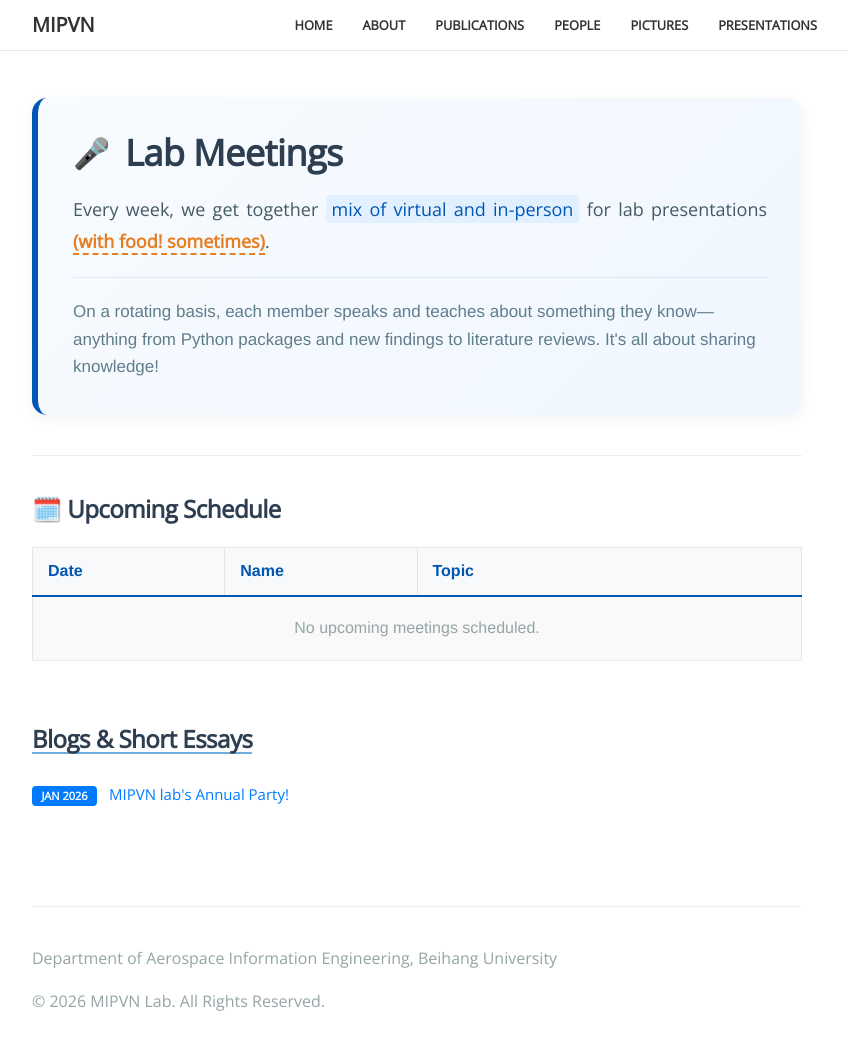
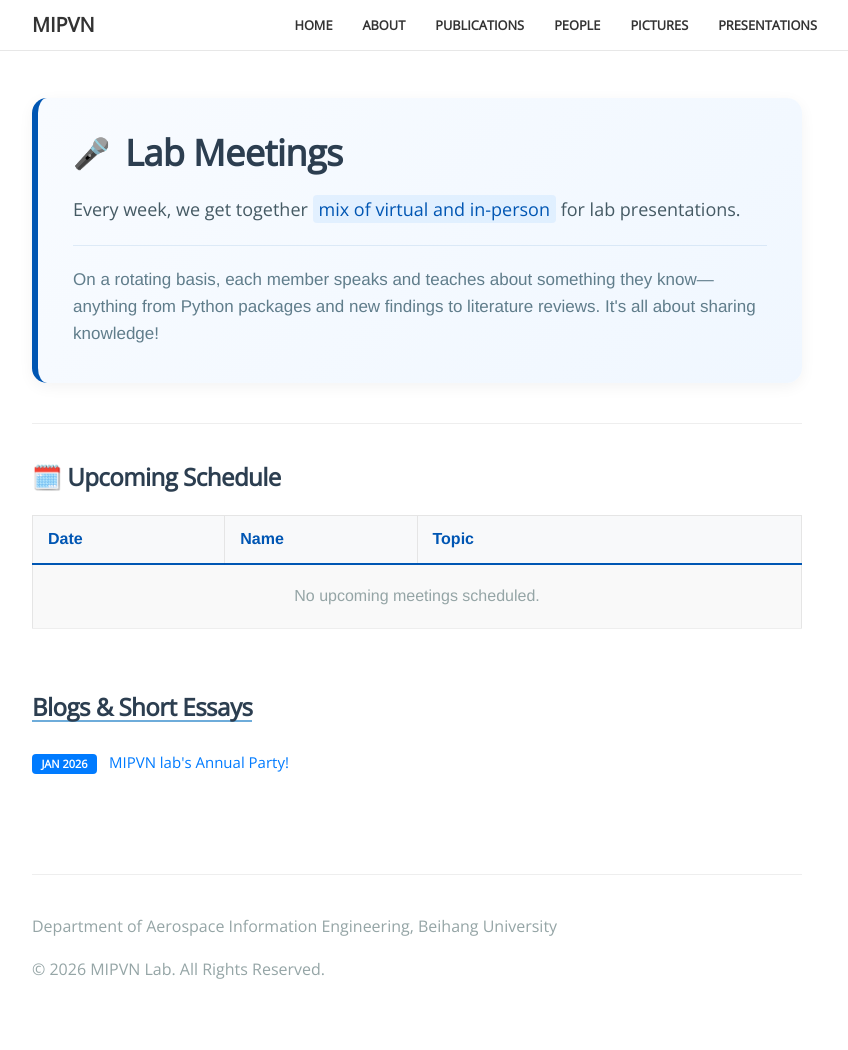
Before and after one commit to MIPVN/MIPVN.github.io, a Jekyll site: the page built from presentations.md, in a window 1280 px wide and 1073 px high. Shown: the top 1050 px of the window, without its empty margins (223-1071 px from the left). Built offline with Jekyll 4.4.1, drawn with Linux system fonts in a browser that asks for light colours; nearby versions of some CDN libraries; comment, search, counter and statistics services are not loaded.

```diff
--- a/presentations.md
+++ b/presentations.md
@@ -78,8 +78,7 @@
         <p style="font-size: 18px; line-height: 1.8; color: #455a64; text-align: justify; margin: 0;">
             Every week, we get together
             <span style="background: rgba(0,123,255,0.08); padding: 2px 6px; border-radius: 4px; color: #0056b3; font-weight: 500;">mix of virtual and in-person</span>
-            for lab presentations
-            <span style="border-bottom: 2px dashed #e67e22; color: #e67e22; font-weight: bold;">(with food! sometimes)</span>.
+            for lab presentations.
         </p>
 
         <div style="margin-top: 20px; padding-top: 20px; border-top: 1px solid rgba(0,86,179,0.1); font-size: 17px; color: #607d8b; line-height: 1.6;">
```
Also changed, not shown: _people/huijie_zhang.md (+1 -1 lines).
